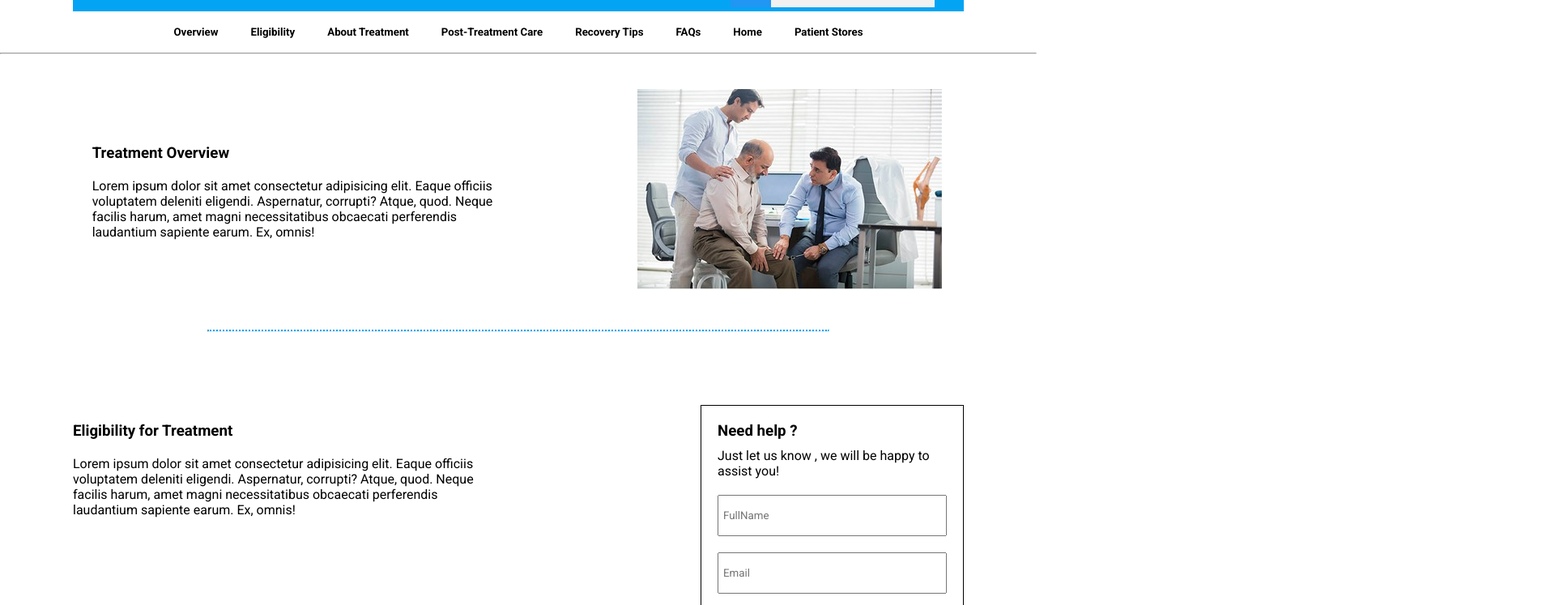
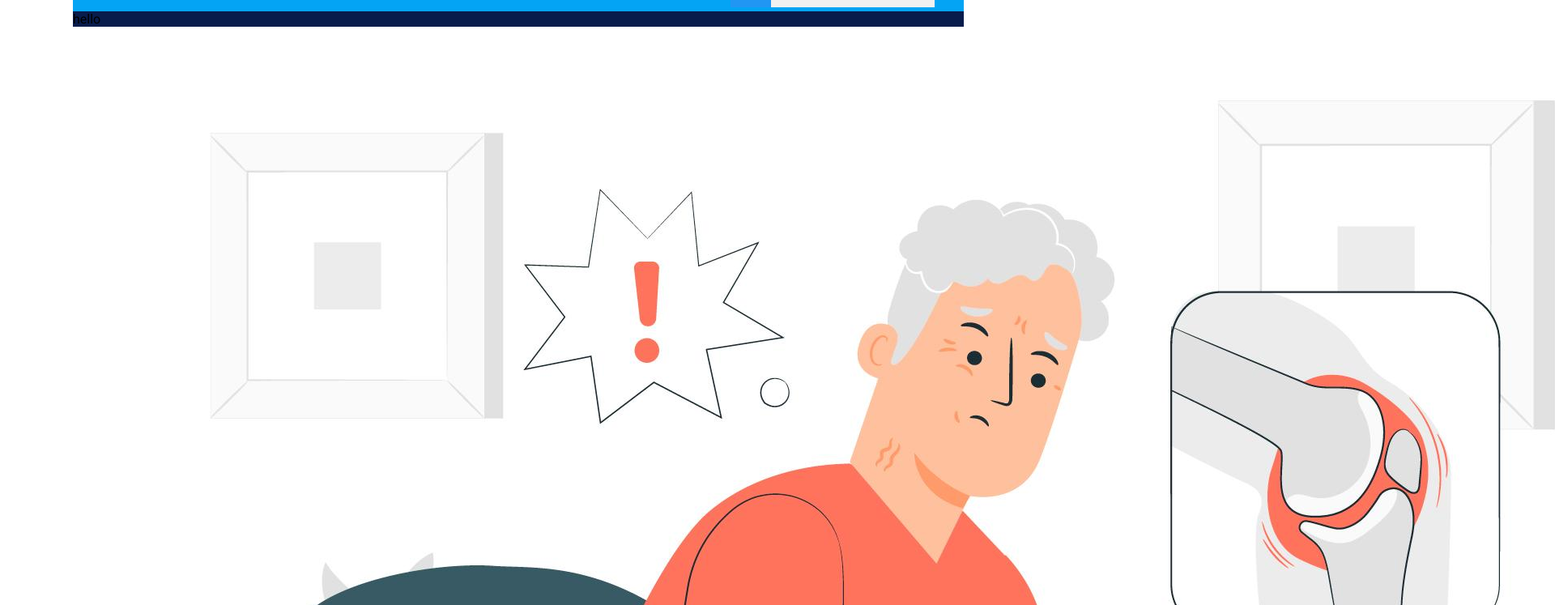
Before and after one commit to abhishekmaldikar/Assignment_1, a plain HTML site: page index.html in a window 1280 px wide. Shown: the part 91-838 px from the top of the page at 81% size, 1920 px wide, since content can reach past the window. Drawn offline with Linux system fonts and the light colour scheme.

Commit message:
yee lee3

```diff
--- a/index.html
+++ b/index.html
@@ -72,7 +72,14 @@
     <!-- --------------------------------------------------------------->
     <!-- Hero-section -->
     <!-- --------------------------------------------------------------->
-    <section class="hero-section conatiner"></section>
+    <section class="hero-section container">
+      <div class="hero">
+        hello
+      </div>
+      <div>
+        <img src="./assets/gutna.jpg"/>
+      </div>
+    </section>
     <!-- --------------------------------------------------------------->
     <!-- Main-Navbar -->
     <!-- --------------------------------------------------------------->
--- a/style.css
+++ b/style.css
@@ -92,6 +92,11 @@
 /* ---------------------------------------------------------------- */
 /* hero-Section */
 /* ---------------------------------------------------------------- */
+.hero{
+  height: 40%;
+  width: 100%;
+  background-color: #081c4c;
+}
 /* ---------------------------------------------------------------- */
 /* Main-Navbar */
 /* ---------------------------------------------------------------- */
```
Also changed, not shown: assets/gutna.jpg (added).
